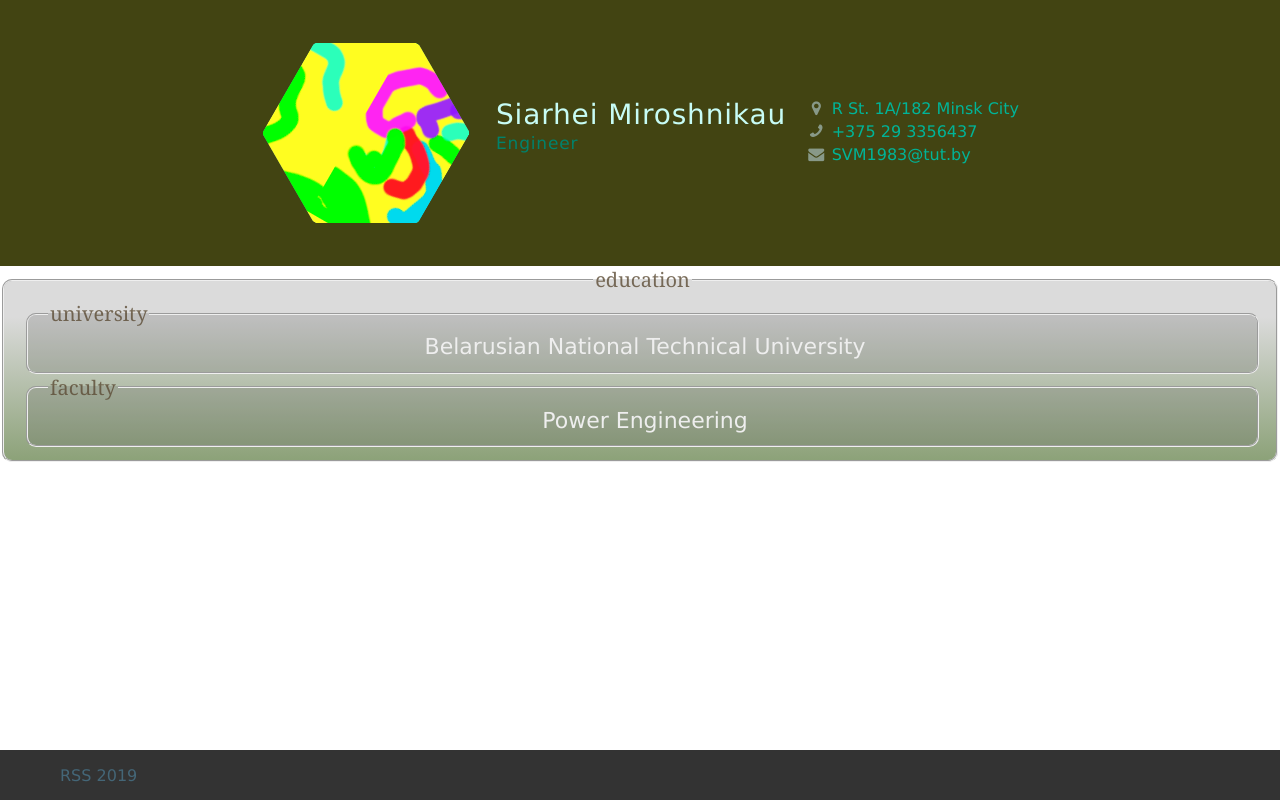
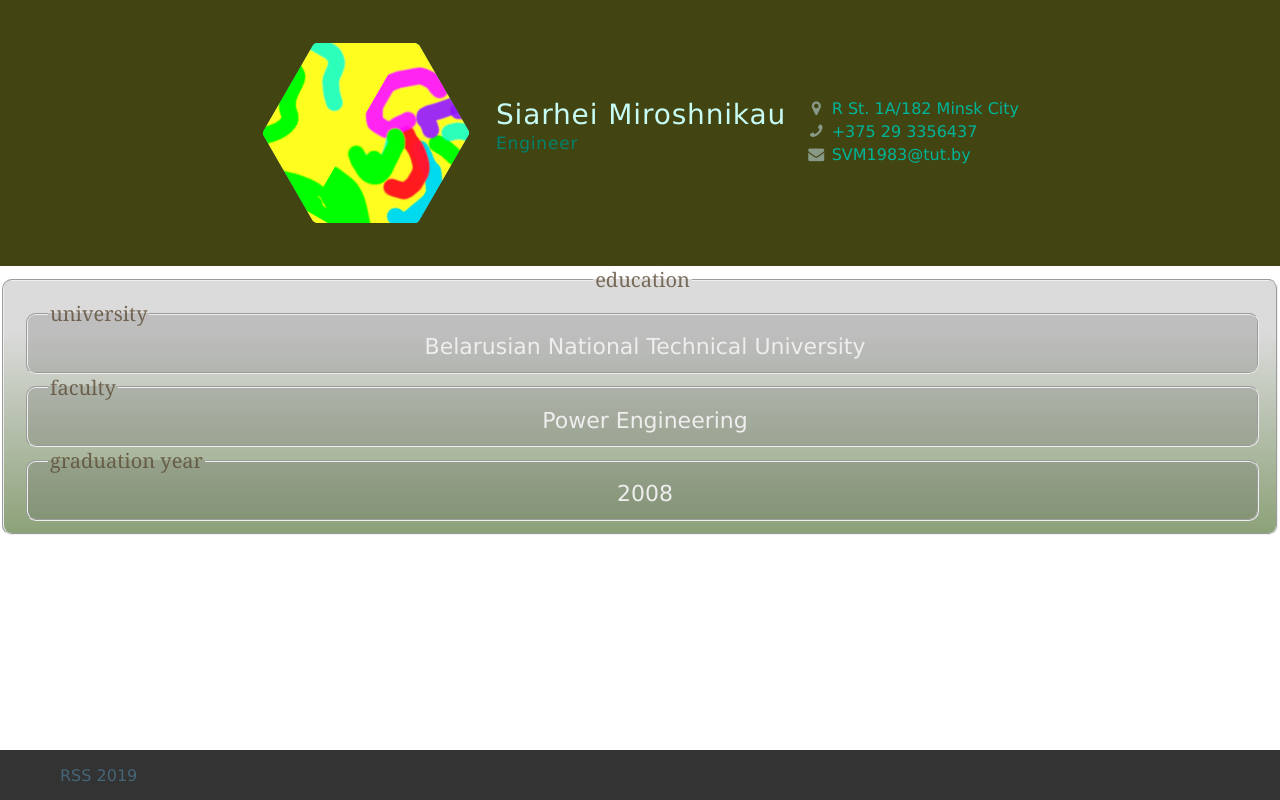
Before and after one commit to sergmi/rsschool-2019Q1-cv, a plain HTML site: page index.html in a window 1280 px wide. Drawn offline with Linux system fonts and the light colour scheme.

Commit message:
HTML, CSS & Git Basics/fix: add graduation year

```diff
--- a/index.html
+++ b/index.html
@@ -58,6 +58,10 @@
 					<legend>faculty</legend>
 					<span>Power Engineering</span>
 				</fieldset>
+				<fieldset>
+					<legend>graduation year</legend>
+					<span>2008</span>
+				</fieldset>
 			</fieldset>
 		</main>
 		<div class="empty-block">
```
